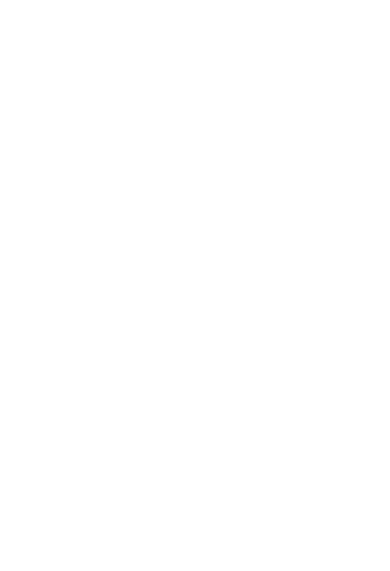
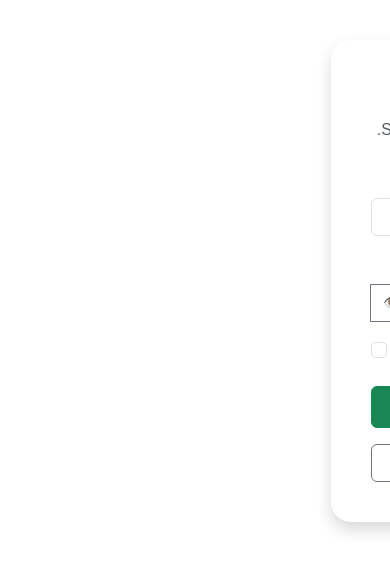
Before and after one commit to TALEBAMRO/al-shorouq-store, a React (Vite) app: page /admin/login in a window 390 px wide. Shown: the part 141-712 px from the top of the page. Built offline with nearby package versions, Linux system fonts and the light colour scheme.

Commit message:
Complete admin panel with authentication system

```diff
--- a/src/App.jsx
+++ b/src/App.jsx
@@ -17,6 +17,9 @@
 import EditProduct from "./admin/EditProduct";
 import AddProduct from "./admin/AddProduct";
 import OrderDetails from "./admin/OrderDetails";
+import AdminLogin from "./admin/AdminLogin";
+import ProtectedRoute from "./routes/ProtectedRoute";
+import AdminLayout from "./layouts/AdminLayout";
 
 function App() {
 
@@ -37,14 +40,18 @@
           <Route path="cart" element={<Cart />} />
           <Route path="checkout" element={<Checkout />} />
           <Route path="orders" element={<Orders />} />
+          <Route path="*" element={<NotFound />} />
         </Route>
+
+          <Route path="/admin/login" element={<AdminLogin />} />
+        <Route element={<ProtectedRoute><AdminLayout /></ProtectedRoute>}>
           <Route path="/admin" element={<Dashboard />} />
           <Route path="/admin/products" element={<ProductsManagement />} />
           <Route path="/admin/orders" element={<OrdersManagement />} />
           <Route path="/admin/products/edit/:id" element={<EditProduct />} />
           <Route path="/admin/products/add" element={<AddProduct />} />
           <Route path="/admin/orders/:id" element={<OrderDetails />} />
-          <Route path="*" element={<NotFound />} />
+        </Route>
       </Routes>
   );
 }
--- /dev/null
+++ b/src/admin/AdminLogin.jsx
@@ -0,0 +1,140 @@
+import { useState } from "react";
+import { useNavigate, Link } from "react-router-dom";
+
+function AdminLogin() {
+    const navigate = useNavigate();
+
+    const [email, setEmail] = useState("");
+    const [password, setPassword] = useState("");
+
+    const handleSubmit = (e) => {
+        e.preventDefault();
+
+        if(
+            email === "admin@alshorouq.com" &&
+            password ==="123456"
+        ) {
+            localStorage.setItem("isAdmin", "true");
+            navigate("/admin");
+        } else {
+            alert("Invalid email or password.");
+        }
+    };
+
+    const [showPassword, setShowPassword] = useState(false);
+    const [rememberMe, setRememberMe] = useState(false);
+
+    return (
+        <div className="container-fluid min-vh-100">
+            <div className="row min-vh-100">
+
+                {/* Left Side */}
+                <div className="col-lg-5 d-none d-lg-flex flex-column justify-content-center align-items-center bg-success text-white p-5">
+                    <h1 className="display-4 fw-bold mb-3">
+                        🥬 Al-Shorouq Store
+                    </h1>
+
+                    <p className="fs-4 text-center">
+                        Fresh • Healthy • Delivered
+                    </p>
+
+                    <p className="text-center mt-4 opacity-75">
+                        Manage your store efficiently and keep everything under control.
+                    </p>
+                </div>
+
+                {/* Left Side */}
+                <div className="col-lg-7 d-flex justify-content-center align-items-center">
+                    <div
+                        className="card shadow border-0 p-4"
+                        style={{
+                            width: "100%",
+                            maxWidth: "500px",
+                            borderRadius: "20px",
+                        }}
+                        >
+                            <div className="card-body">
+                                <h2 className="fw-bold mb-2">
+                                    Welcome Back 👋
+                                </h2>
+
+                                <p className="text-muted mb-4">
+                                    Sign in to access the admin dashboard.
+                                </p>
+
+                                <form onSubmit={handleSubmit}>
+                                    <div className="mb-3">
+                                        <label className="form-label">
+                                            Email
+                                        </label>
+
+                                        <input
+                                            type="email"
+                                            className="form-control"
+                                            placeholder="admin mail"
+                                            value={email}
+                                            onChange={(e) => setEmail(e.target.value)}
+                                            required
+                                        />
+                                    </div>
+
+                                    <div className="mb-3">
+                                        <label className="form-label">
+                                            Password
+                                        </label>
+                                        <div className="input-group">
+                                            <input
+                                                type={
+                                                    showPassword
+                                                        ? "text"
+                                                        : "password"
+                                                }
+                                                className="form-control"
+                                                value={password}
+                                                onChange={(e) => setPassword(e.target.value)}
+                                                required
+                                            />
+
+                                            <button
+                                                type="button"
+                                                className="btn btn-outline-secondary"
+                                                onClick={() => setShowPassword(!showPassword)}
+                                            >
+                                                {showPassword ? "🙈" : "👁️"}
+                                            </button>
+                                        </div>
+                                    </div>
+
+                                    <div className="form-check mb-4">
+                                        <input
+                                            type="checkbox"
+                                            className="form-check-input"
+                                            checked={rememberMe}
+                                            onChange={(e) => setRememberMe(e.target.checked)}
+                                        />
+
+                                        <label className="form-check-label">
+                                            Remember Me
+                                        </label>
+                                    </div>
+                                    <button
+                                        type="submit"
+                                        className="btn btn-success w-100 py-2">
+                                            Login
+                                        </button>
+
+                                        <Link
+                                            to="/"
+                                            className="btn btn-outline-secondary w-100 mt-3">
+                                                ← Back to Store
+                                            </Link>
+                                </form>
+                            </div>
+                        </div>
+                </div>
+            </div>
+        </div>
+    )
+}
+
+export default AdminLogin;
--- a/src/admin/Dashboard.jsx
+++ b/src/admin/Dashboard.jsx
@@ -1,4 +1,5 @@
 import { Link } from "react-router-dom";
+import { useNavigate } from "react-router-dom";
 
 function AdminDashboard() {
     const products =
@@ -12,6 +13,13 @@
         0
     );
 
+    const navigate = useNavigate();
+    const handleLogout = () => {
+        localStorage.removeItem("isAdmin");
+
+        navigate("/admin/login");
+    }
+
     const pendingOrders = orders.filter(
         (order) => order.status === "قيد المعالجة"
     ).length;
@@ -22,9 +30,18 @@
 
     return (
         <div className="container py-5">
-            <h1 className="fw-bold mb-5">
-                Admin Dashboard
-            </h1>
+            <div className="d-flex justify-content-between align-items-center mb-5">
+                <h1 className="fw-bold mb-0">
+                    Admin Dashboard
+                </h1>
+
+                <button
+                    className="btn btn-outline-danger"
+                    onClick={handleLogout}
+                >
+                    Logout
+                </button>
+            </div>
 
             <div className="row g-4">
 
--- /dev/null
+++ b/src/layouts/AdminLayout.jsx
@@ -0,0 +1,52 @@
+import { Outlet, Link, useNavigate } from "react-router-dom";
+
+function AdminLayout() {
+    const navigate = useNavigate();
+
+    const handleLogout = () => {
+        localStorage.removeItem("isAdmin");
+        navigate("/admin/login");
+    };
+
+    return (
+        <>
+            <nav className="navbar navbar-expand-lg navbar-dark bg-dark">
+                <div className="container">
+                    <Link
+                        to="/admin"
+                        className="navbar-brand"
+                    >
+                        Admin Panel
+                    </Link>
+
+                    <div className="d-flex gap-2">
+                        <Link
+                            to="/admin/products"
+                            className="btn btn-outline-light"
+                        >
+                            Products
+                        </Link>
+
+                        <Link
+                            to="/admin/orders"
+                            className="btn btn-outline-light"
+                        >
+                            Orders
+                        </Link>
+
+                        <button
+                            className="btn btn-danger"
+                            onClick={handleLogout}
+                        >
+                            Logout
+                        </button>
+                    </div>
+                </div>
+            </nav>
+
+            <Outlet />
+        </>
+    );
+}
+
+export default AdminLayout;
--- /dev/null
+++ b/src/routes/ProtectedRoute.jsx
@@ -0,0 +1,13 @@
+import { Navigate } from "react-router-dom";
+
+function ProtectedRoute({ children }) {
+    const isAdmin = localStorage.getItem("isAdmin") === "true";
+
+    if (!isAdmin) {
+        return <Navigate to="/admin/login" replace />
+    }
+
+    return children;
+}
+
+export default ProtectedRoute;
```
